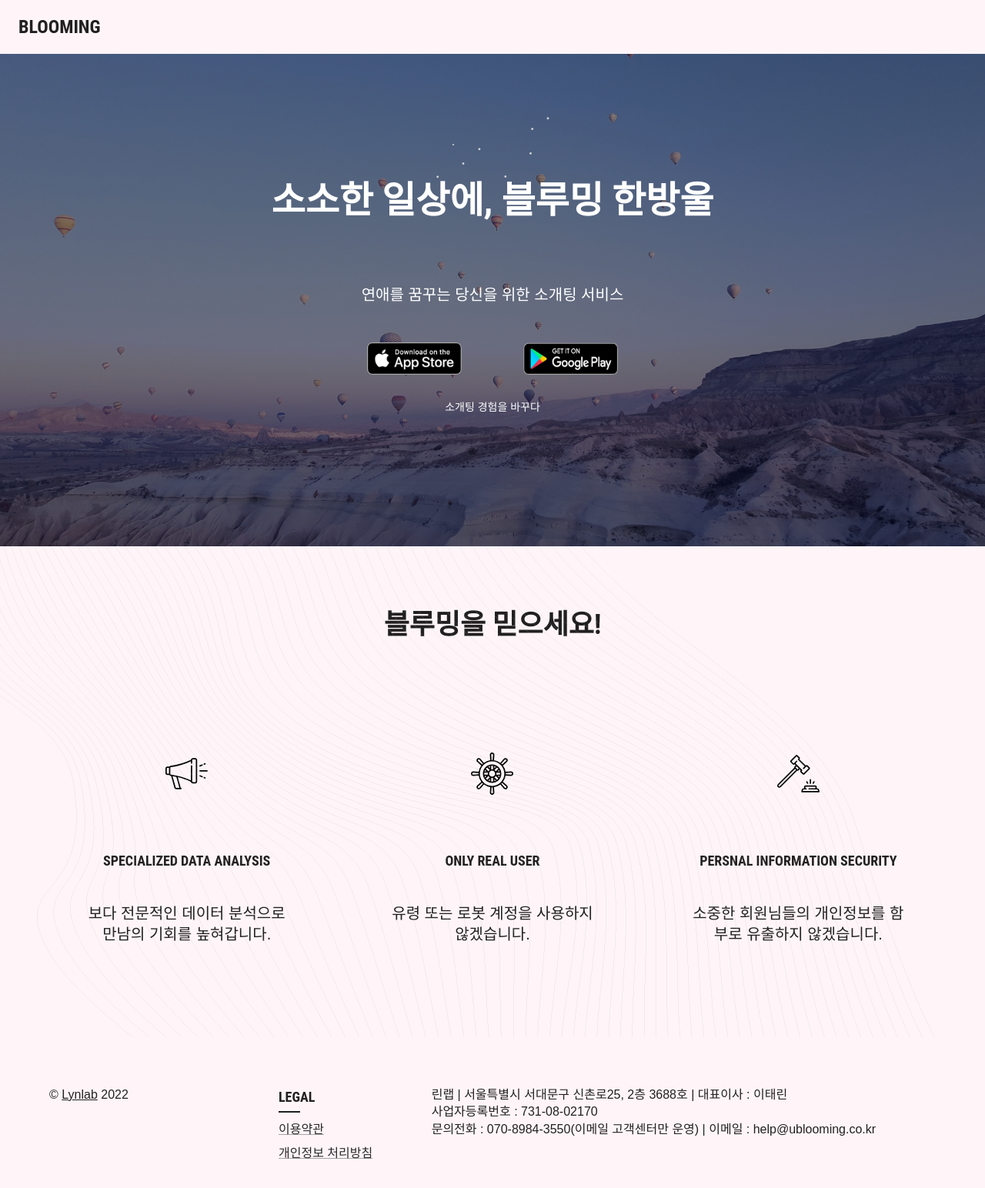
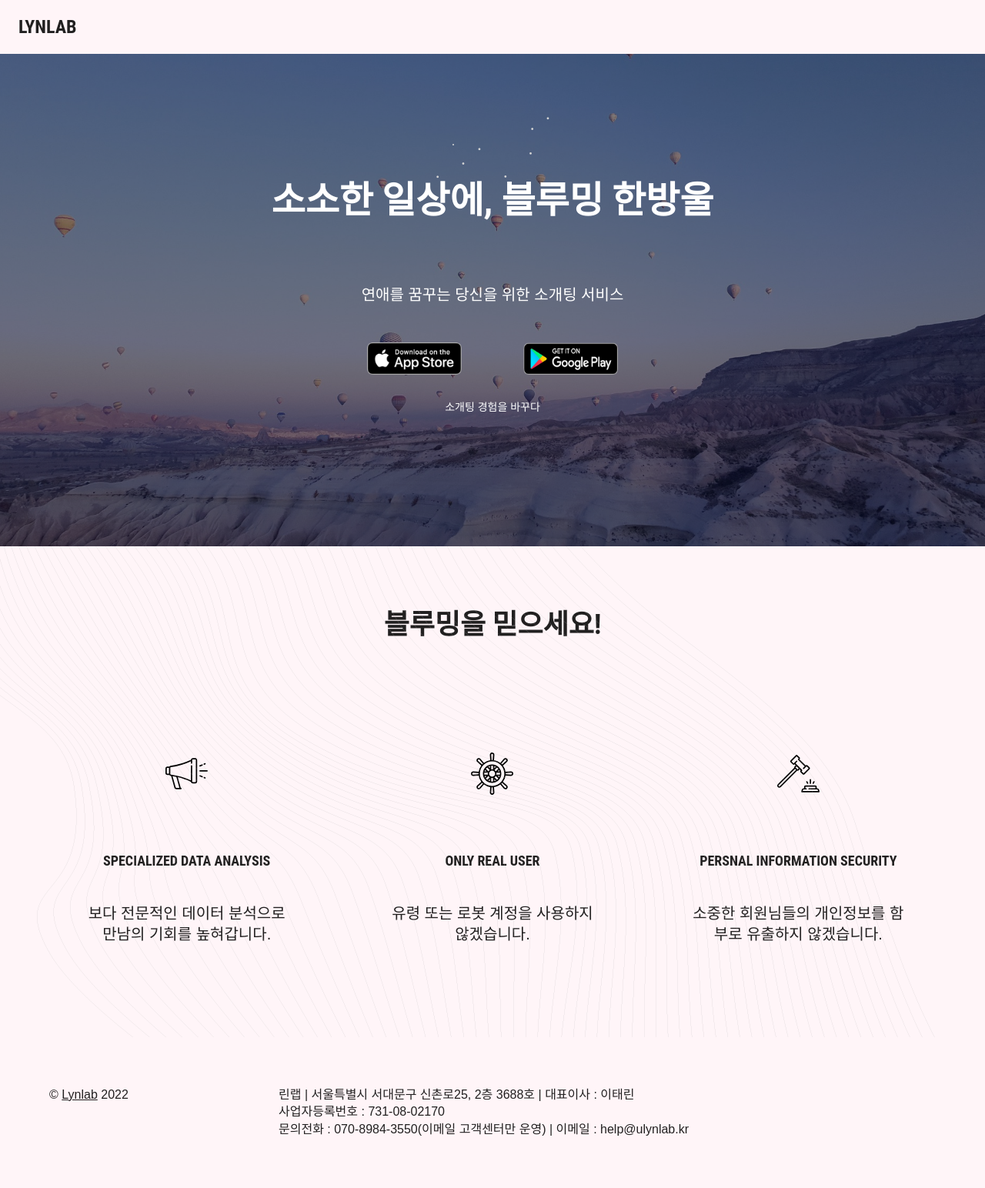
Before and after one commit to Inhousesoft-lab/inhousesoft-web, a React (Create React App) app: page / in a window 1280 px wide. Shown: the top 1544 px of the page at 77% size. Built offline with nearby package versions, Linux system fonts and the light colour scheme.

Commit message:
Edit Blooming -> Lynlab

```diff
--- a/public/index.html
+++ b/public/index.html
@@ -24,7 +24,7 @@
       work correctly both with client-side routing and a non-root public URL.
       Learn how to configure a non-root public URL by running `npm run build`.
     -->
-    <title>blooming</title>
+    <title>Lynlab Official Site</title>
   </head>
   <body>
     <noscript>You need to enable JavaScript to run this app.</noscript>
--- a/src/modules/views/AppAppBar.js
+++ b/src/modules/views/AppAppBar.js
@@ -9,7 +9,7 @@ function AppAppBar() {
       <AppBar position="fixed">
         <Toolbar sx={{ justifyContent: 'space-between' }}>
           <Typography variant="h6" sx={{ fontSize: 24 }}>
-            Blooming
+            Lynlab
           </Typography>
         </Toolbar>
       </AppBar>
--- a/src/modules/views/AppFooter.js
+++ b/src/modules/views/AppFooter.js
@@ -28,19 +28,6 @@ export default function AppFooter() {
           <Grid item xs={6} sm={4} md={3}>
             <Copyright />
           </Grid>
-          <Grid item xs={6} sm={4} md={2}>
-            <Typography variant="h6" marked="left" gutterBottom>
-              Legal
-            </Typography>
-            <Box component="ul" sx={{ m: 0, listStyle: 'none', p: 0 }}>
-              <Box component="li" sx={{ py: 0.5 }}>
-                <Link href="https://suave-loaf-1da.notion.site/6481b4b6dbf2477ca4d32ec6b63558e4" target="_blank">이용약관</Link>
-              </Box>
-              <Box component="li" sx={{ py: 0.5 }}>
-                <Link href="https://suave-loaf-1da.notion.site/af16e1e2662e446b88327e70c287775b" target="_blank">개인정보 처리방침</Link>
-              </Box>
-            </Box>
-          </Grid>
           <Grid item>
             <Typography variant="body1">
               린랩 | 서울특별시 서대문구 신촌로25, 2층 3688호 | 대표이사 : 이태린
@@ -49,7 +36,7 @@ export default function AppFooter() {
               사업자등록번호 : 731-08-02170
             </Typography>
             <Typography variant="body1">
-              문의전화 : 070-8984-3550(이메일 고객센터만 운영) | 이메일 : help@ublooming.co.kr
+              문의전화 : 070-8984-3550(이메일 고객센터만 운영) | 이메일 : help@ulynlab.kr
             </Typography>
           </Grid>
         </Grid>
```
Also changed, not shown: public/manifest.json.
